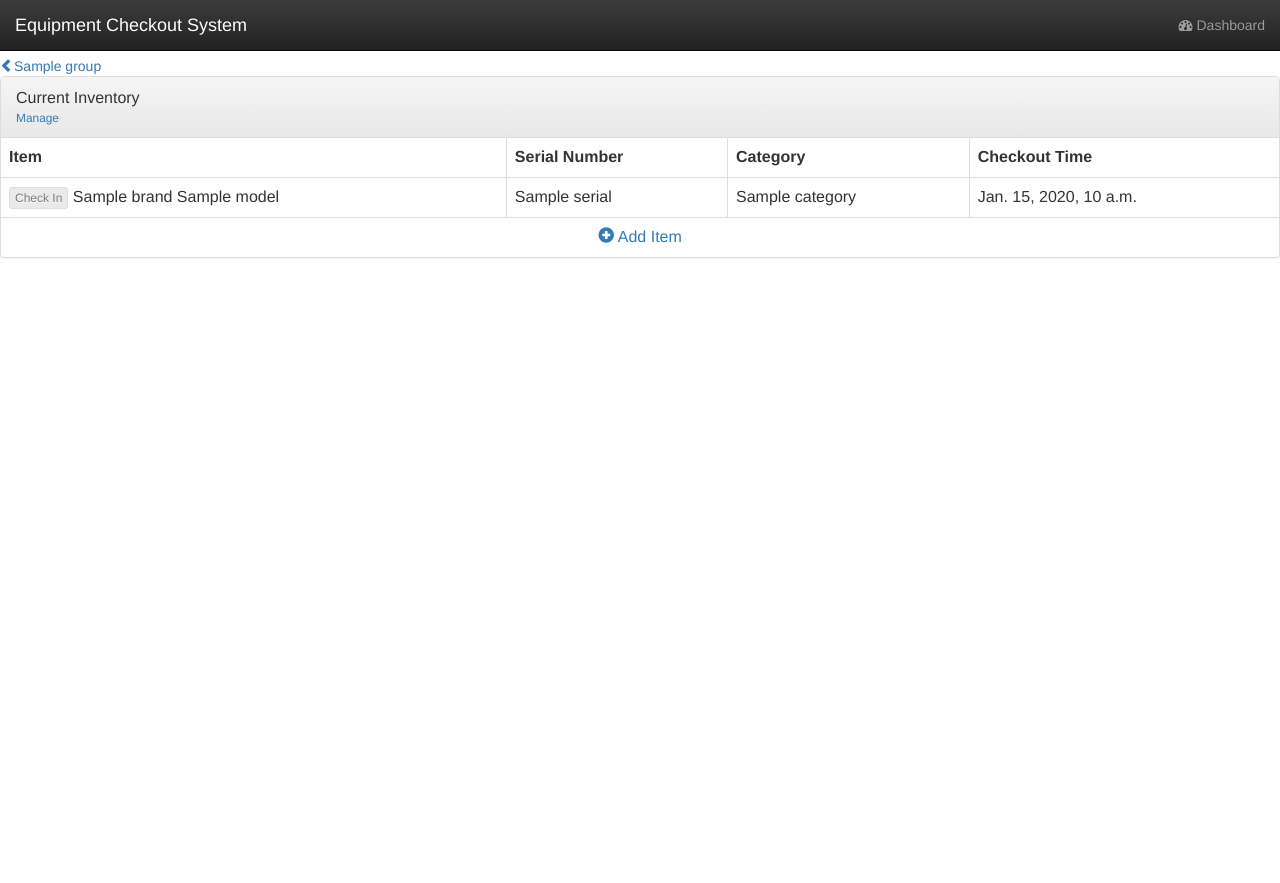
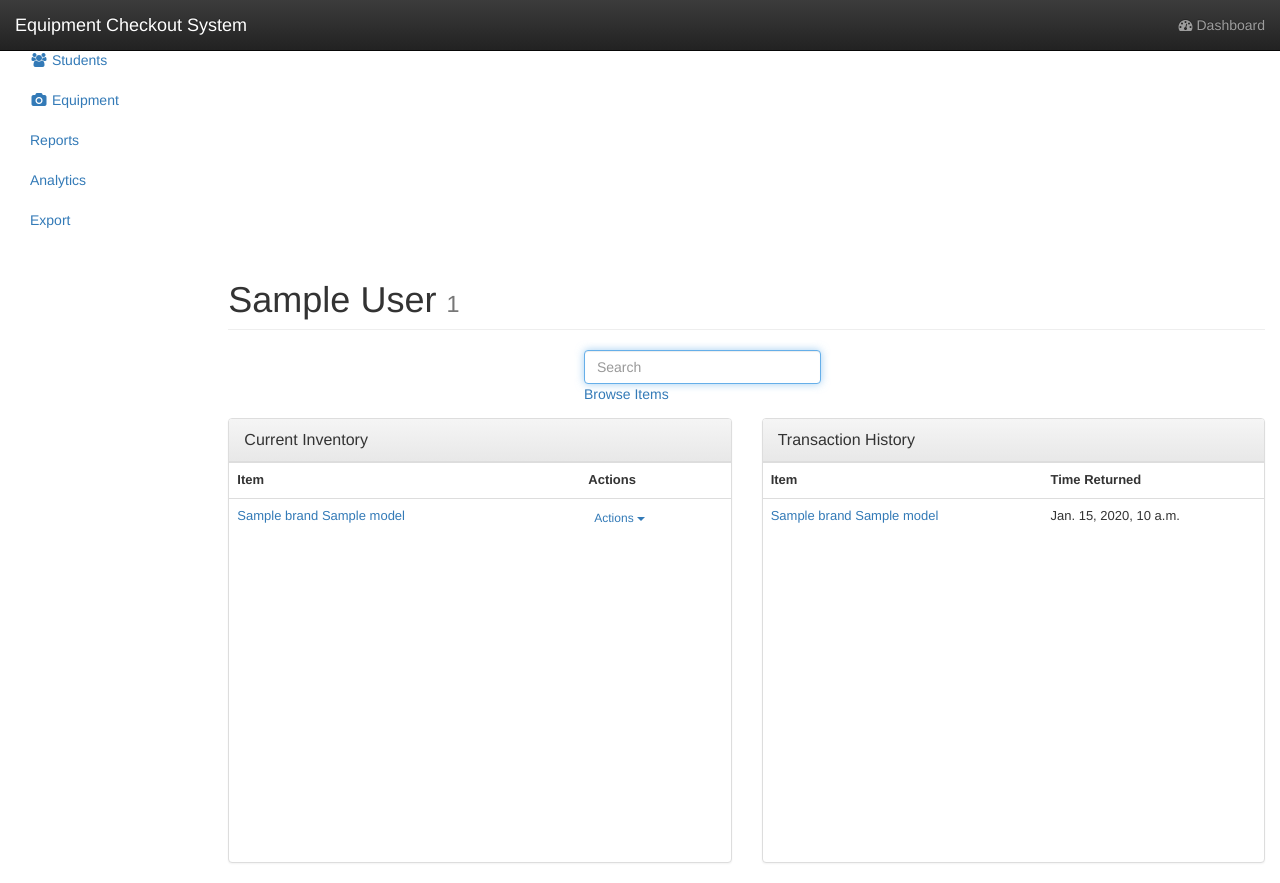
Before and after one commit to bobwithanx/checkitout_py, a Django app: template checkout/templates/checkout/person_detail.html in a window 1280 px wide. Before the commit the page ends 258 px from the top, so only its background shows below. Run offline with Django 3.2, Linux system fonts and the light colour scheme; the template is opened without the code that fills it: most values are stand-ins (such as "Sample title", 1, 10 or a date in 2020); some libraries are stand-ins or nearby versions.

Commit message:
Currently broken

```diff
--- a/checkout/templates/checkout/person_detail.html
+++ b/checkout/templates/checkout/person_detail.html
@@ -2,52 +2,177 @@
 
 {% block content %}
 
+{% load humanize %}
+
+<style>
+.table-unbordered tbody tr, .table-unbordered tbody th, .table-unbordered tbody td {
+     border-top: none !important;
+ }
+    .popover{
+        max-width:600px;
+    }
+
+    .table-scroll {
+    height: 400px !important;
+    overflow: scroll;
+}
+
+.inventory-body {
+	font-size: 13px;
+}
+ </style>
+
 <script type="text/javascript">
 $(document).ready(function() {
+    $('[data-toggle="popover"]').popover({ html : true });
+    $('[data-toggle="tooltip"]').tooltip({ html: true}, {placement: "auto right"});
+
   $('.active-link').toggle();
+
+  $('#myModal').on('show.bs.modal', function (event) {
+  var button = $(event.relatedTarget) // Button that triggered the modal
+  var pk = button.data('pk') // Extract info from data-* attributes
+  var item = button.data('item') // Extract info from data-* attributes
+  var serial = button.data('serial') // Extract info from data-* attributes
+  var category = button.data('category') // Extract info from data-* attributes
+  var description = button.data('description') // Extract info from data-* attributes
+  // If necessary, you could initiate an AJAX request here (and then do the updating in a callback).
+  // Update the modal's content. We'll use jQuery here, but you could use a data binding library or other methods instead.
+
+  var item_html = '<table class="table table-unbordered">'
+  item_html += '<tr><th>Primary Key</th><td>' + pk + '</td></tr>'
+  if (serial != '')
+  	item_html += '<tr><th>Serial Number</th><td>' + serial + '</td></tr>'
+  item_html += '<tr><th>Category</th><td>' + category + '</td></tr>'
+  if (description != 'None')
+  	item_html += '<tr><th>Description</th><td>' + description + '</td></tr>'
+  item_html += '</table>'
+
+  var modal = $(this);
+  modal.find('.modal-title').text(item + ' Details')
+  modal.find('.modal-body').html(item_html)
+})
+
 }
 )
 
 function toggleDiv() {
    $('.action-link').toggleClass('disabled');
 }
+
 </script>
 
-<h3>{{ person.full_name }} <small>{{ person.id_number }}</small></h3>
-<a href="{% url 'checkout.views.person_list' %}"><span class="glyphicon glyphicon-chevron-left" aria-hidden="true"></span>{{ person.group.name }} </a>
+<div class="container-fluid">
+<div class="row">
+  <div class="col-sm-3 col-md-2 sidebar">
+    <ul class="nav nav-sidebar">
+      <li><a href="/"><i class="fa fa-tachometer fa-fw"></i> Dashboard</a></li>
+      <li class="active"><a href="{% url 'checkout.views.person_list' %}"><i class="fa fa-users fa-fw"></i> Students</a></li>
+      <li><a href="{% url 'checkout.views.list_categories' %}"><i class="fa fa-camera fa-fw"></i> Equipment</a></li>
+      <li><a href="#">Reports</a></li>
+      <li><a href="#">Analytics</a></li>
+      <li><a href="#">Export</a></li>
+    </ul>
+  </div>
+
+  <div class="col-sm-9 col-sm-offset-3 col-md-10 col-md-offset-2 main">
+          <h1 class="page-header">{{ person.full_name }} <small>{{ person.id_number }}</small></h1>
+    <div class="row">
+        <div class="col-lg-3 col-lg-offset-4">
+	  <form action="{% url 'checkout.views.person_list' %}" method="get">
+            <input autofocus="true" type="search" id="search" value="" class="form-control" placeholder="Search">
+            <a href="{% url 'checkout.views.category_list' pk=person.pk %}">Browse Items</a>
+	  </form>
+        </div>
+    </div>
 
 <div class="row">
-<div class="col-md-12" role="main">
+<div class="col-md-6" role="summary">
 
-      <div id="message"></div>
 <div class="panel panel-default">
 <div class="panel-heading">
-<div class="panel-title">Current Inventory
+  <div class="panel-title">Current Inventory</div>
 </div>
-<small>
-<a id='toggle_button' href="javascript:toggleDiv();" role="button">Manage</a>
-</small>
-</div>
-   <table class="table table-bordered">
+  <div class="table-scroll">
+   <table class="table inventory-body">
      <tr>
 	   <th>Item</th>
-	 <th>Serial Number</th>
-	 <th>Category</th>
-	 <th>Checkout Time</th>
+	   <th>Actions</th>
      </tr>
      {% for transaction in inventory %}
 	 <tr>
 	   <td>
-<a class="action-link btn btn-default btn-xs disabled" role="button" href="{% url 'checkout.views.item_checkin' pk=transaction.pk %}">Check In</a>
-{{ transaction.item.brand.name }} {{ transaction.item.model }}</td>
-	<td>{{ transaction.item.serial }}</td>
-	<td>{{ transaction.item.category.name }}</td>
-	<td>{{ transaction.time_out }}</td>
+	   <a href="#myModal" data-toggle="modal" data-pk="{{ transaction.pk }}" data-item="{{ transaction.item }}" data-serial="{{ transaction.item.serial }}" data-category="{{ transaction.item.category }}" data-description="{{ transaction.item.description }}" data-action='href="{% url 'checkout.views.item_checkin' pk=transaction.pk %}"'>
+  {{ transaction.item.brand.name }} {{ transaction.item.model }}
+	   </a>
+       </td>
+	   <td>
+	   <div class="btn-group">
+	   <button type="button" class="btn btn-link btn-xs dropdown-toggle" data-toggle="dropdown">
+        Actions <span class="caret"></span>
+    </button>
+        <ul class="dropdown-menu dropdown-menu-right" role="menu">
+        <li>
+            <a href="#myModal" data-toggle="modal" data-pk="{{ transaction.pk }}" data-item="{{ transaction.item }}" data-serial="{{ transaction.item.serial }}" data-category="{{ transaction.item.category }}" data-description="{{ transaction.item.description }}">
+View Details</a>
+        </li>
+        <li >
+			<a class="action-link" role="button" href="{% url 'checkout.views.item_checkin' pk=transaction.pk %}">Check In</a>
+        </li>
+     </ul>
+     </div>
+    </td>
 	</tr>
      {% endfor %}
-<tr><td colspan=4 align=center ><a href="{% url 'checkout.views.category_list' pk=person.pk %}"><span class="glyphicon glyphicon-plus-sign" aria-hidden="true"></span> Add Item</a></td></tr>
    </table>
+</div>   <!-- end div: table-scroll -->
+</div>   <!-- end div: panel -->
+</div>   <!-- end div: col -->
+
+<div class="col-md-6" role="summary">
+<div class="panel panel-default">
+  <div class="panel-heading">
+    <div class="panel-title">Transaction History</div>
   </div>
+  <div class="table-scroll">
+   <table class="table inventory-body">
+     <tr>
+	   <th>Item</th>
+	   <th>Time Returned</th>
+     </tr>
+     {% for transaction in history %}
+	 <tr>
+	   <td>
+	   <a href="#myModal" data-toggle="modal" data-pk="{{ transaction.pk }}" data-item="{{ transaction.item }}" data-serial="{{ transaction.item.serial }}" data-category="{{ transaction.item.category }}" data-description="{{ transaction.item.description }}">
+  {{ transaction.item.brand.name }} {{ transaction.item.model }}
+	   </a>
+       </td>
+	   <td>{{ transaction.time_in }}</td>
+	 </tr>
+     {% endfor %}
+   </table>
+</div>   <!-- end div: table-scroll -->
+</div>   <!-- end div: panel -->
+</div>   <!-- end div: col -->
+
+</div>
+</div>
+</div>
+</div>
+<!-- Modal -->
+<div class="modal fade" id="myModal" tabindex="-1" role="dialog" aria-labelledby="myModalLabel" aria-hidden="true">
+  <div class="modal-dialog">
+    <div class="modal-content">
+      <div class="modal-header">
+        <button type="button" class="close" data-dismiss="modal" aria-label="Close"><span aria-hidden="true">&times;</span></button>
+        <h4 class="modal-title" id="myModalLabel">Details</h4>
+      </div>
+      <div class="modal-body">
+            <input type="text" class="form-control" id="item-name">
+      </div>
+      <div class="modal-footer">
+        <button type="button" class="btn btn-default" data-dismiss="modal">Close</button>
+        <button type="button" class="btn btn-primary" id="check-in">Check In</button>
       </div>
     </div>
   </div>
--- a/checkout/templates/checkout/person_list.html
+++ b/checkout/templates/checkout/person_list.html
@@ -69,7 +69,7 @@ $(function () {
           <tr>
             <td>
                 <a href="{% url 'checkout.views.person_detail' pk=person.pk %}">
-                {{ person.full_name }}
+                {{ person.full_name }} ({{person.pk}})
                 </a>
             </td>
             <td>
--- a/checkout/urls.py
+++ b/checkout/urls.py
@@ -5,8 +5,8 @@ urlpatterns = patterns('',
     url(r'^$', views.person_list),
     url(r'^(?P<pk>[0-9]+)/$', views.person_detail),
     url(r'^(?P<pk>[0-9]+)/checkout/$', views.category_list),
-    url(r'^(?P<s>[0-9]+)/checkout/(?P<c>[0-9]+)/$', views.list_available_items),
-    url(r'^(?P<s>[0-9]+)/checkout/(?P<c>[0-9]+)/(?P<i>[0-9]+)/$', views.item_checkout, name='item_checkout'),
+    url(r'^(?P<p>[0-9]+)/checkout/(?P<c>[0-9]+)/$', views.list_available_items),
+    url(r'^(?P<p>[0-9]+)/checkout/(?P<c>[0-9]+)/(?P<i>[0-9]+)/$', views.item_checkout, name='item_checkout'),
     url(r'^(?P<pk>[0-9]+)/checkin/$', views.item_checkin, name='item_checkin'),
     # url(r'^transaction/(?P<pk>[0-9]+)/$', views.transaction_detail),
     # url(r'^transaction/(?P<pk>[0-9]+)/checkin/$', views.transaction_checkin, name='transaction_checkin'),
```
Also changed, not shown: checkout/models.py (+8 -4 lines), checkout/templates/checkout/item_list.html (+16 -9 lines), checkout/templates/checkout/list_categories.html (+17 -9 lines), checkout/views.py (+4 -3 lines). Lines whose indentation alone changed are shown as unchanged.
